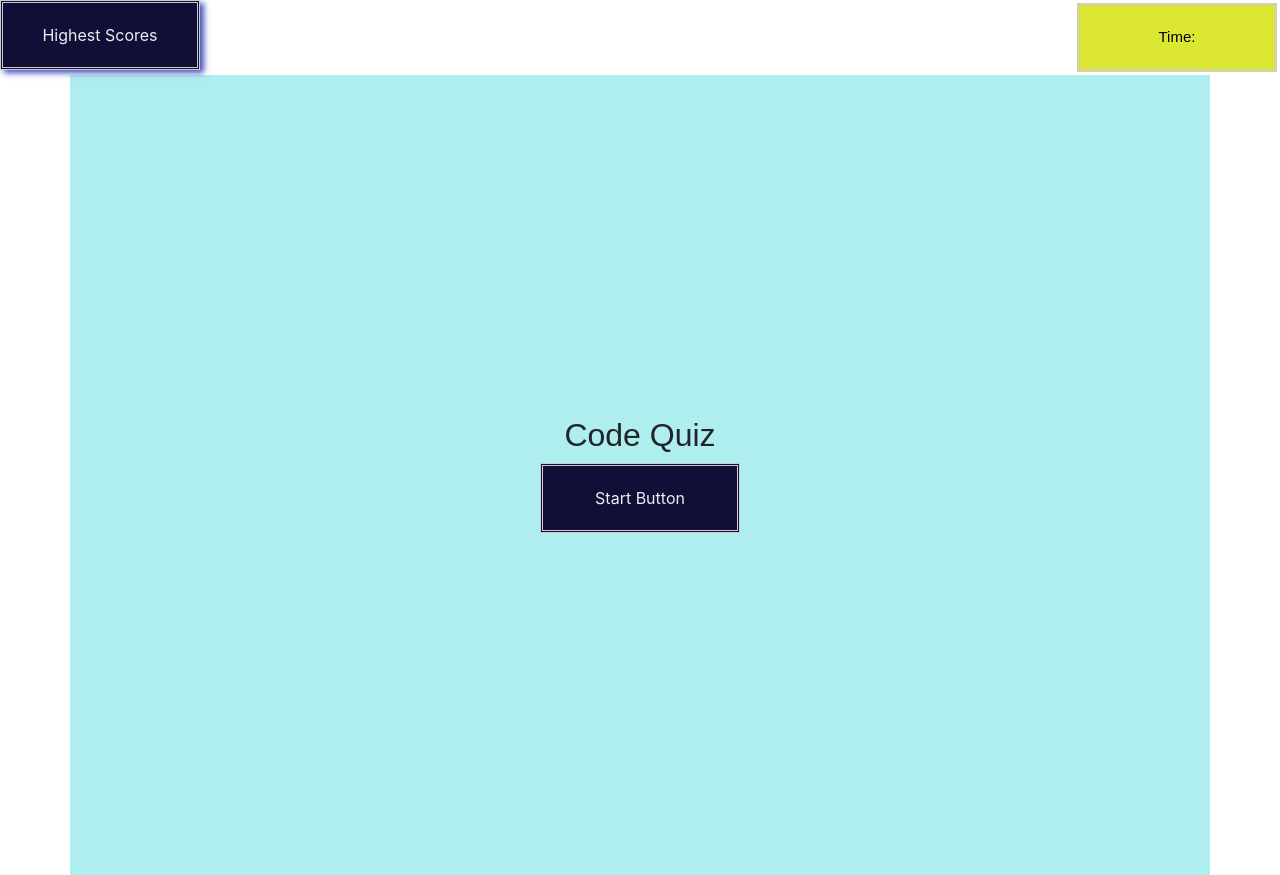
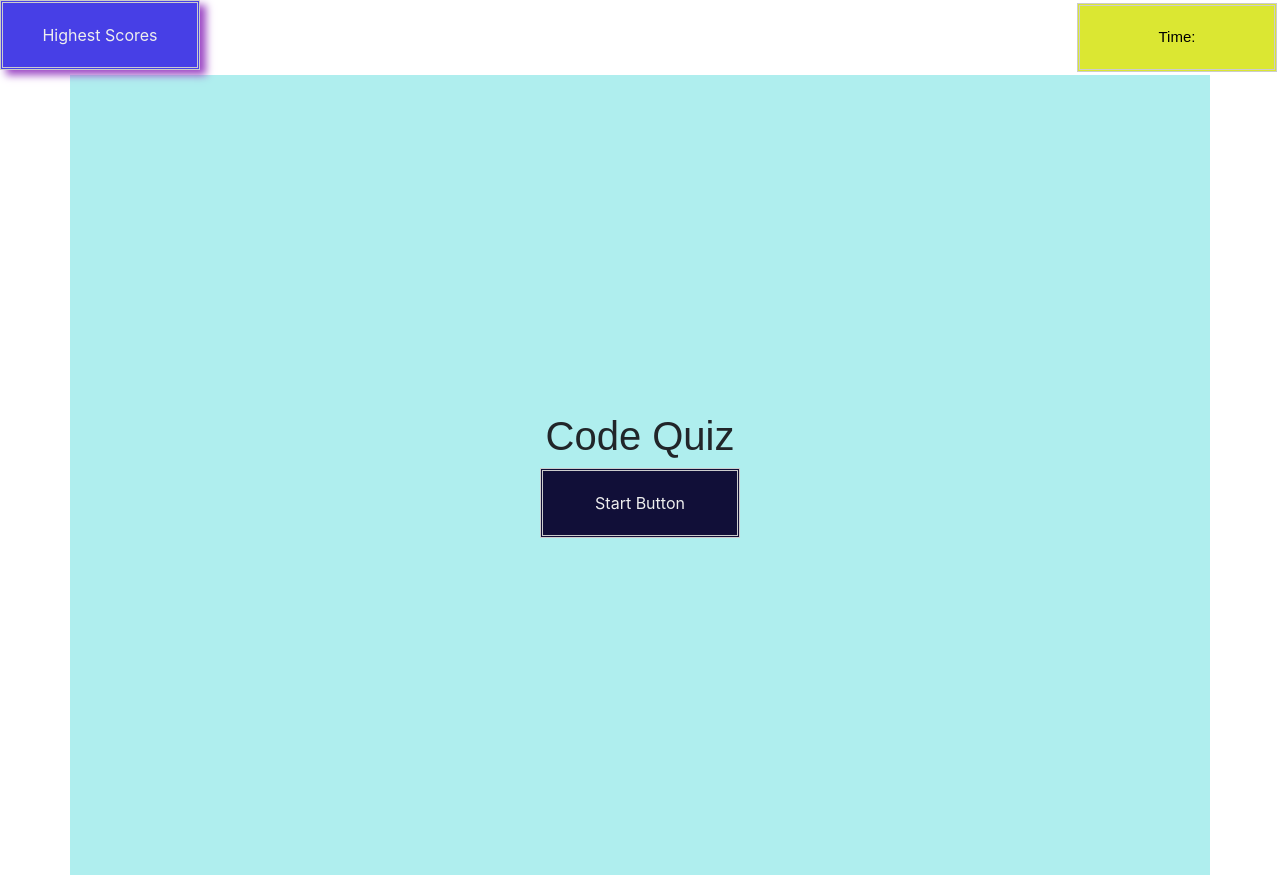
Before and after one commit to fthompson24/Coding-Quiz, a plain HTML site: page index.html in a window 1280 px wide. Drawn offline with nearby package versions, Linux system fonts and the light colour scheme.

```diff
--- a/assets/css/style.css
+++ b/assets/css/style.css
@@ -17,7 +17,7 @@ p{
     font-family: sans-serif;
 
 }
-h2{
+h1{
     font-family: sans-serif;
     margin-top: -.5rem;
 }
@@ -53,7 +53,8 @@ button {
 
 
 button:hover{
-    box-shadow: 4px 3px 6px #4450bd;
+    box-shadow: 6px 5px 8px #9c47c4;
+    background-color:rgb(71, 63, 230)
 }
 
 #startpage{
--- a/index.html
+++ b/index.html
@@ -16,7 +16,7 @@
     <div class="container">
 
         <div id="startpage">
-            <h2>Code Quiz</h2>
+            <h1>Code Quiz</h1>
 
             <button id="startbtn">Start Button</button>
 
```
Also changed, not shown: 2 other files.
